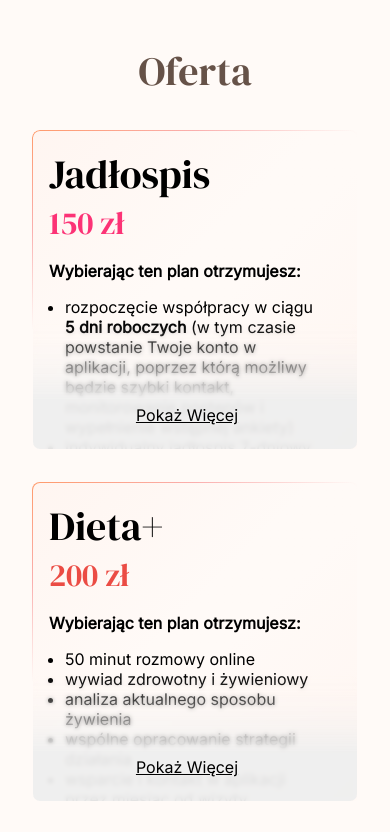
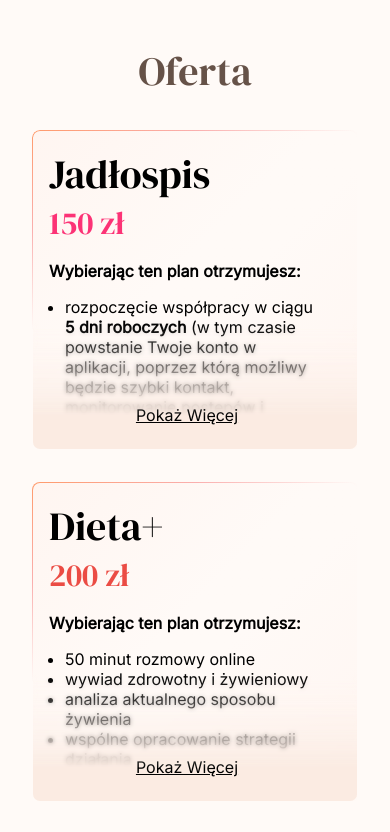
Before and after one commit to Ph0enixKM/niedieta-website, a Next.js app: page / in a window 390 px wide. Shown: the part 880-1712 px from the top of the page. Built offline with nearby package versions, Linux system fonts and the light colour scheme; a web font is replaced by a local one.

Commit message:
feat: improve mobile

```diff
--- a/src/components/OfferItem/OfferItem.module.css
+++ b/src/components/OfferItem/OfferItem.module.css
@@ -98,7 +98,7 @@
 @media screen and (max-width: 800px) {
     .card {
         margin-top: 0rem;
-        background-color: #eee;
+        background-color: var(--bg);
         border-radius: 0.5rem;
         overflow: hidden;
         max-height: 20rem;
@@ -107,8 +107,8 @@
             width: calc(100% + 1rem);
             left: -1rem;
             height: 8rem;
-            background: #eeeeeeee;
-            mask-image: linear-gradient(transparent, #eee calc(100% - 3rem));
+            background: var(--bg-dark);
+            mask-image: linear-gradient(transparent, var(--bg) calc(100% - 2rem));
             backdrop-filter: blur(2px);
             position: absolute;
             bottom: 0;
```
